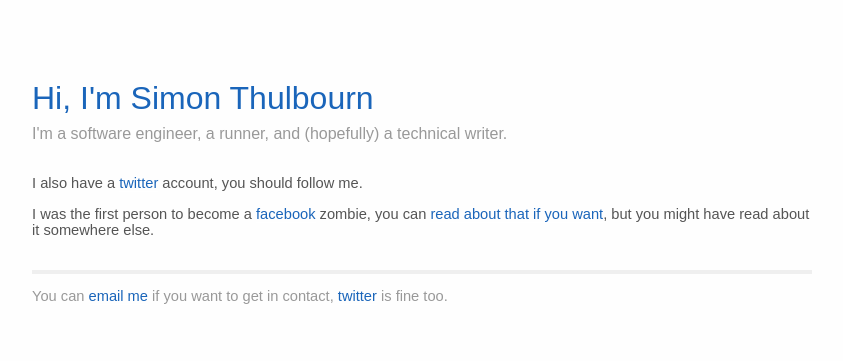
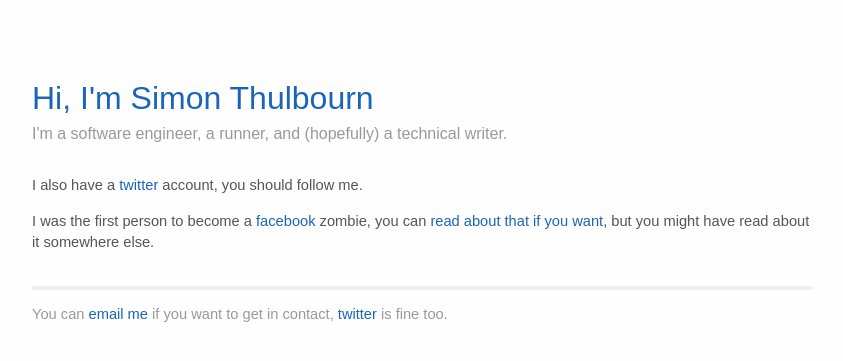
Before and after one commit to alexforrow/alexforrow.github.com, a Jekyll site: the page built from index.html, in a window 1280 px wide. Shown: the top 361 px of the page, without its empty margins (218-1061 px from the left). Built offline with Jekyll 4.4.1, drawn with Linux system fonts in a browser that asks for light colours; Markdown is read by kramdown in place of the engine named in the settings.

Commit message:
changes line height

```diff
--- a/css/master.css
+++ b/css/master.css
@@ -9,7 +9,7 @@ body {
 p {
 	font-size: 11pt;
 	font-weight: 300;
-	line-height: 12pt;
+	line-height: 16pt;
 
 	color: #555;
 }
```
